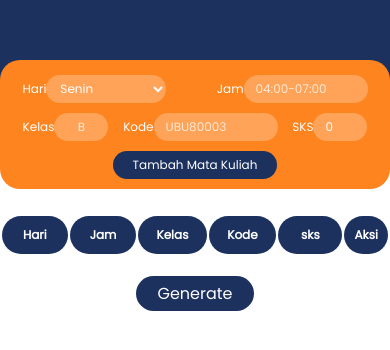
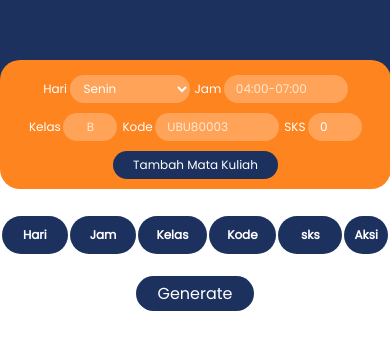
Before and after one commit to irvanhanif/krsplanv2, a React (Create React App) app: page /data in a window 390 px wide. Shown: the part 110-460 px from the top of the page. Built offline with nearby package versions, Linux system fonts and the light colour scheme.

Commit message:
resolving responsive page

```diff
--- a/src/component/Input.css
+++ b/src/component/Input.css
@@ -147,6 +147,7 @@ table tr:nth-child(2n) button{
     }
     .form-add-mk .input-form .control{
         padding: 5px 2.5px;
+        gap: 2.5px;
     }
     .form-add-mk .btn-add-save{
         justify-content: center;
@@ -178,8 +179,12 @@ table tr:nth-child(2n) button{
     }
     .form-add-mk{
         display: block;
+        width: 90%;
     }
     .form-add-mk .btn-add-save{
         padding-top: 5px;
     }
+    .form-add-mk .input-form{
+        justify-content: center;
+    }
 }
```
